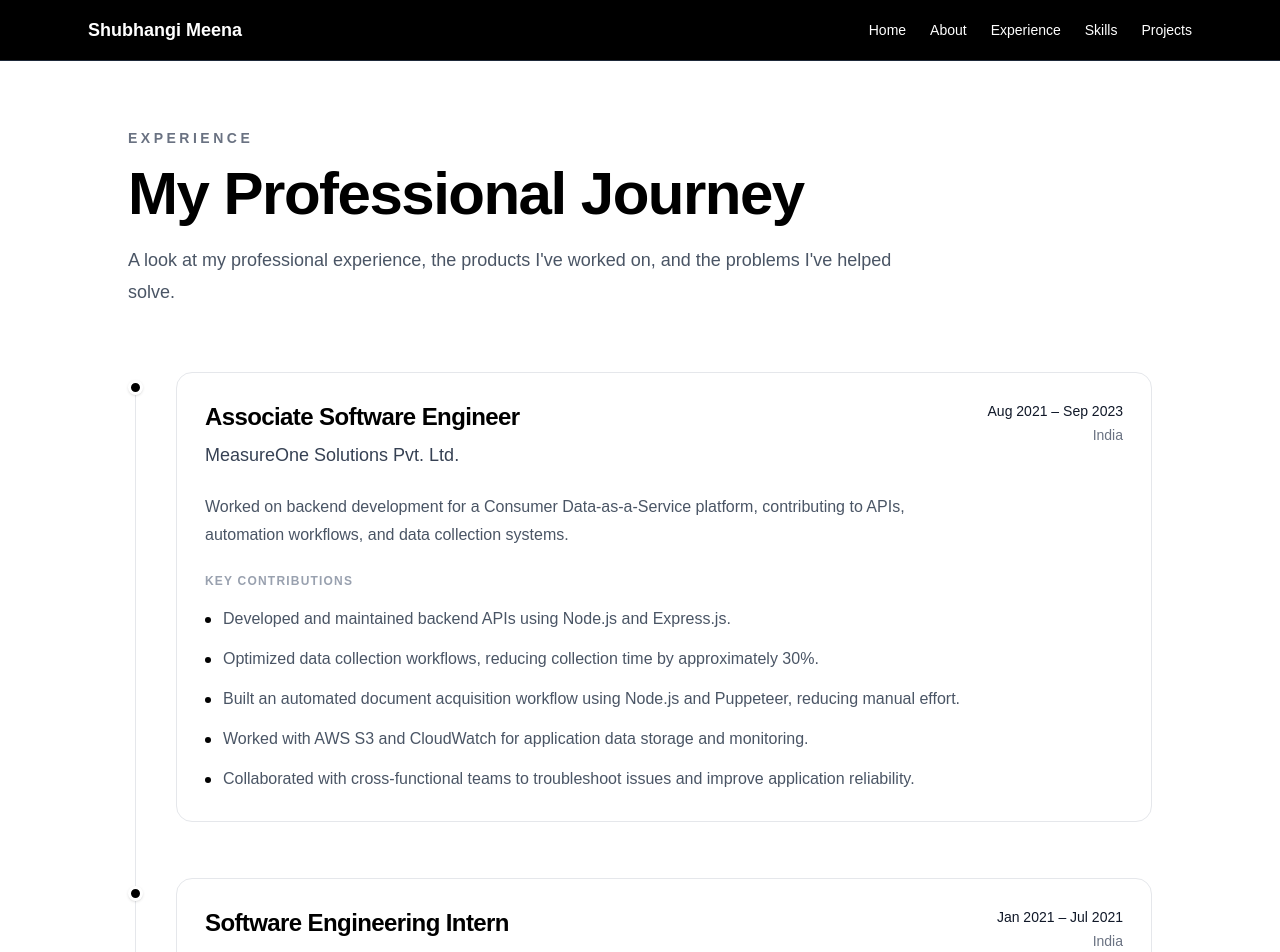
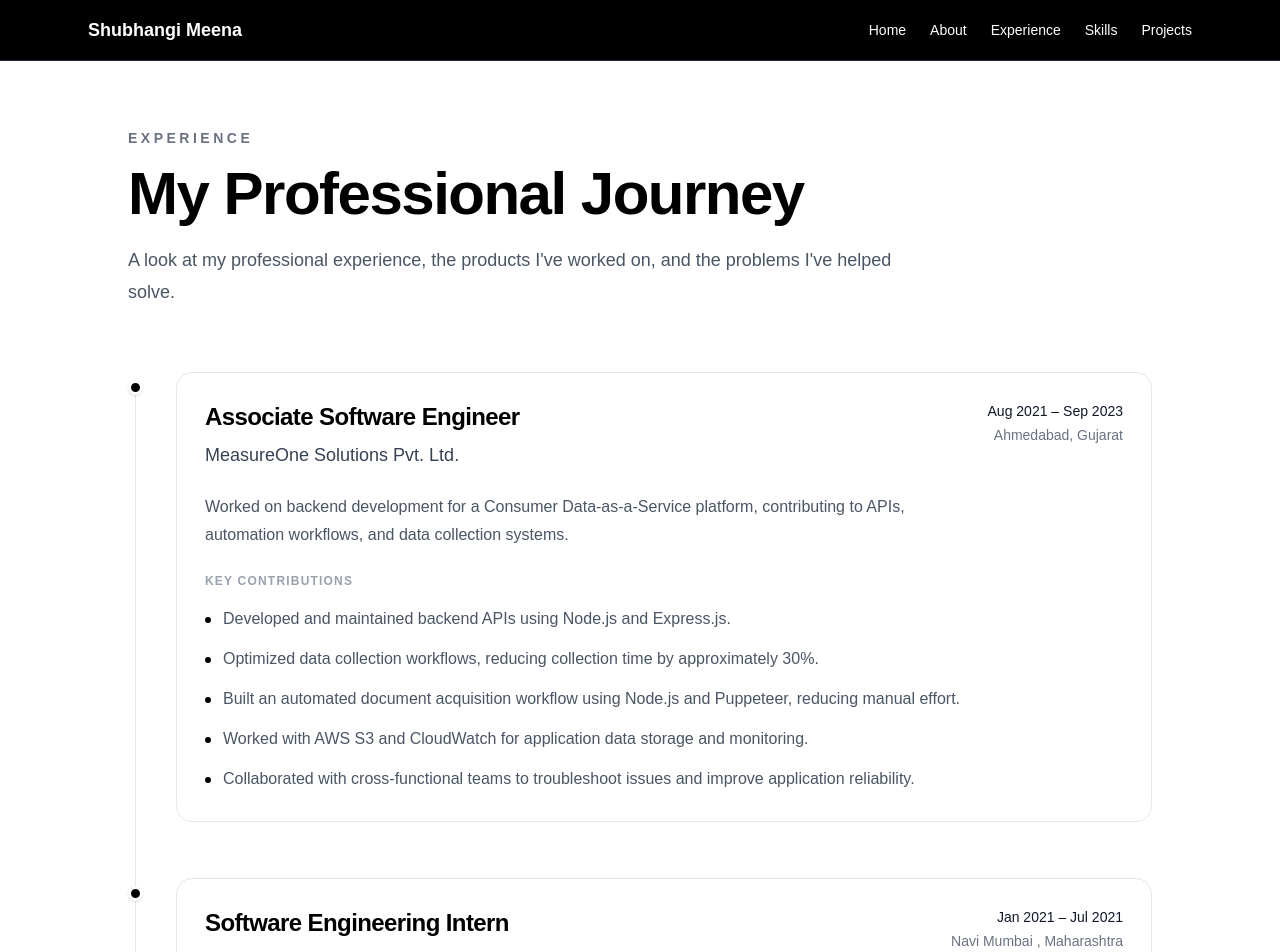
Before and after one commit to ShubhangiMeena/shubhangi-portfolio, a Next.js app: page /experience in a window 1280 px wide. Shown: the top 952 px of the page. Built offline with nearby package versions, Linux system fonts and the light colour scheme.

Commit message:
Update experience locations

```diff
--- a/src/app/experience/page.tsx
+++ b/src/app/experience/page.tsx
@@ -5,7 +5,7 @@ const experiences = [
     company: "MeasureOne Solutions Pvt. Ltd.",
     role: "Associate Software Engineer",
     period: "Aug 2021 – Sep 2023",
-    location: "India",
+    location: "Ahmedabad, Gujarat",
     description:
       "Worked on backend development for a Consumer Data-as-a-Service platform, contributing to APIs, automation workflows, and data collection systems.",
     achievements: [
@@ -20,7 +20,7 @@ const experiences = [
     company: "Jio Platforms Ltd.",
     role: "Software Engineering Intern",
     period: "Jan 2021 – Jul 2021",
-    location: "India",
+    location: "Navi Mumbai , Maharashtra ",
     description:
       "Contributed to a Supply Chain Management project, working on backend APIs and data management.",
     achievements: [
```
